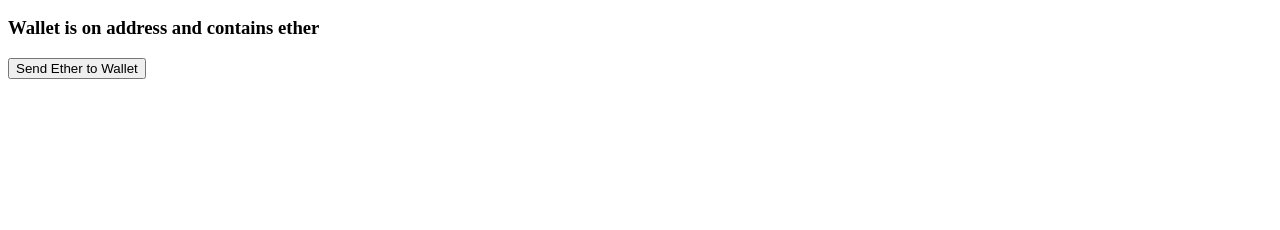
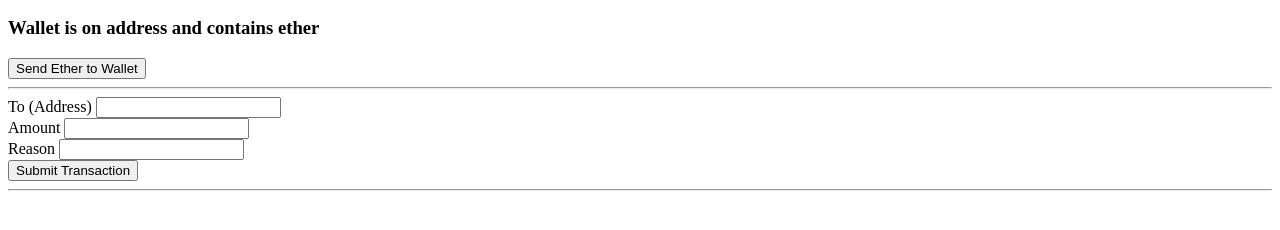
Before and after one commit to zulhfreelancer/multisig_wallet_webpack, a website: page app/index.html in a window 1280 px wide. Shown: the part 110-340 px from the top of the page. Drawn offline with Linux system fonts and the light colour scheme; files whose address does not match are found by name.

Commit message:
Add web form to spend the wallet's Ether to another accounts

```diff
--- a/app/index.html
+++ b/app/index.html
@@ -16,6 +16,24 @@
           Wallet is on address <span id="walletAddress"></span> and contains <span id="walletEther"></span> ether
         </h3>
         <button type="button" onclick="App.submitEtherToWallet()" class="btn btn-primary">Send Ether to Wallet</button>
+        <hr>
+        <form onsubmit="App.submitTransaction(); return false;">
+          <div class="form-group">
+            <label for="to">To (Address)</label>
+            <input type="text" name="to" id="to" class="form-control">
+          </div>
+          <div class="form-group">
+            <label for="amount">Amount</label>
+            <input type="text" name="amount" id="amount" class="form-control">
+          </div>
+          <div class="form-group">
+            <label for="reason">Reason</label>
+            <input type="text" name="reason" id="reason" class="form-control">
+          </div>
+          <button type="submit" class="btn btn-default">Submit Transaction</button>
+        </form>
+        <hr>
+        <span id="addresses"></span>
       </div>
     </div>
   </div>
--- a/app/javascripts/app.js
+++ b/app/javascripts/app.js
@@ -41,6 +41,9 @@ window.App = {
       accounts = accs;
       account = accounts[0];
 
+      // show all addresses given by testrpc
+      document.getElementById("addresses").innerHTML = accounts.join("<br>");
+
       App.basicInfoUpdate();
     });
   },
@@ -54,10 +57,26 @@ window.App = {
 
   submitEtherToWallet: function() {
     MyWallet.deployed().then(function(instance){
+      // using `return` is a must - otherwise, you can't use the promise's `then()` on the next line
       return instance.sendTransaction({from: account, to: instance.address, value: web3.toWei(5, 'ether')});
     }).then(function(result){
       // this callback only get called when the transaction is mined
       App.basicInfoUpdate();
+    });
+  },
+
+  submitTransaction: function() {
+    var _to     = document.getElementById("to").value;
+    var _amount = parseInt( document.getElementById("amount").value );
+    var _reason = document.getElementById("reason").value;
+    MyWallet.deployed().then(function(instance){
+      // using `return` is a must - otherwise, you can't use the promise's `then()` on the next line
+      return instance.spendMoney(_to, web3.toWei(_amount, 'finney'), _reason, {from: accounts[0]});
+    }).then(function(result){
+      console.log(result);
+      App.basicInfoUpdate();
+    }).catch(function(err){
+      console.error(err);
     });
   },
 
```
